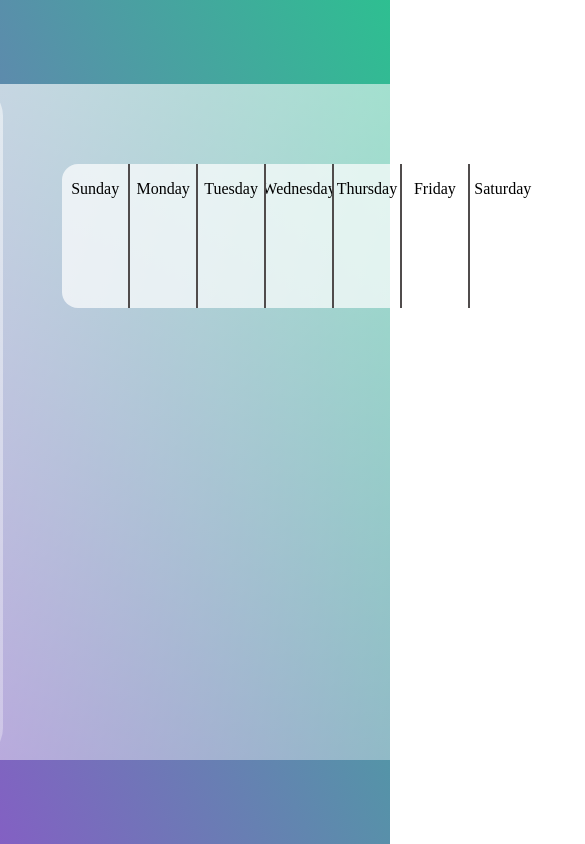
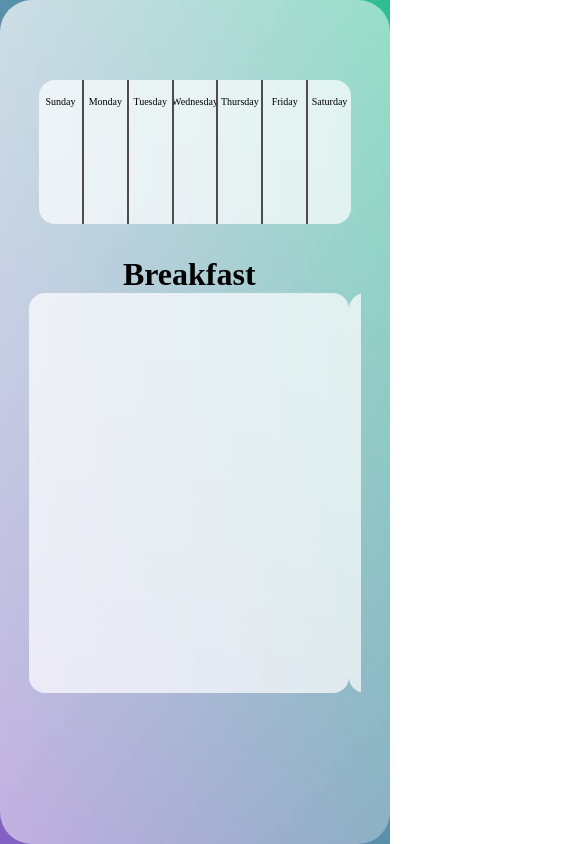
Before and after one commit to vamazzuca/meal.io, a React (Create React App) app: page /planner in a window 390 px wide. Shown: the whole page, 585 px wide, since content can reach past the window. Built offline with nearby package versions, Linux system fonts and the light colour scheme.

Commit message:
Created Planner Layout

```diff
--- /dev/null
+++ b/src/components/Day.js
@@ -0,0 +1,12 @@
+import Meal from "./Meal"
+
+
+export default function Day(props) {
+    return (
+        <div className="meals">
+            <Meal mealName = "Breakfast"/>
+            <Meal mealName = "Lunch"/>
+            <Meal mealName = "Dinner"/>
+        </div>
+    )
+}
--- /dev/null
+++ b/src/components/Meal.js
@@ -0,0 +1,8 @@
+export default function Meal(props) {
+    return (
+        <div className="meal-container">
+            <h1>{props.mealName}</h1>
+            <div className="meal-plan"></div>
+        </div>
+    )
+}
--- a/src/css/styles.css
+++ b/src/css/styles.css
@@ -6,22 +6,24 @@
 
 
 .body{
-    min-height: 100vh;
+    height: 100vh;
     background: linear-gradient(to right top, #8360c3, #2ebf91);
+
+    background-size: cover;
     display: flex;
     align-items: center;
     justify-content: center;
+    overflow: scroll;
 }
 
 
 .board{
     background: white;
     min-height: 80vh;
-    width: 80%;
+    width: 85%;
     background: linear-gradient(to right bottom, rgba(255, 255, 255,0.7), rgba(255, 255, 255,0.3));
     border-radius: 2rem;
     display: flex;
-    min-width: 50rem;
 }
 
 .sidebar {
@@ -39,7 +41,7 @@
     flex-direction: column;
     align-items: center;
     width: 80%;
-    min-width: 30rem;
+    overflow: hidden;
 }
 
 
@@ -74,12 +76,12 @@
 .week{
     margin-top: 5rem;
     width: 80%;
-    min-width: 20rem;
     height: 9rem;
     background: rgba(255, 255, 255,0.7);
     border-radius: 1rem;
     display: flex;
     flex-wrap: wrap;
+    overflow: scroll;
 
 
 }
@@ -93,6 +95,55 @@
 
 }
 
+.day:hover{
+    background: rgb(223, 218, 218);
+}
+
 .day:not(:first-child){
     border-left: 2px solid rgb(80, 76, 76);
+
 }
+
+
+.meals{
+    margin-top: 2rem;
+    display: flex;
+    width: 85%;
+    justify-content: space-between;
+    overflow: scroll;
+}
+
+.meal-container {
+    display: flex;
+    flex-direction: column;
+    text-align: center;
+}
+
+.meal-plan {
+    background: rgba(255, 255, 255,0.7);
+    width: 20rem;
+    height: 25rem;
+    border-radius: 1rem;
+
+}
+
+@media (max-width: 700px){
+
+    .board{
+        width: 100vw;
+    }
+    .content{
+        height: 100vh;
+        width: 100vw;
+    }
+
+    .sidebar {
+        width: 100%;
+        display: none;
+    }
+
+    .day {
+        font-size: 10px;
+    }
+
+}
--- a/src/pages/planner.js
+++ b/src/pages/planner.js
@@ -1,4 +1,5 @@
 import Board from "../components/Board"
+import Day from "../components/Day"
 
 export default function Planner() {
     return (
@@ -20,6 +21,9 @@ export default function Planner() {
 
                 </div>
 
+
+                <Day />
+
             </div>
         </div>
     )
--- a/src/pages/recipes.js
+++ b/src/pages/recipes.js
@@ -4,7 +4,6 @@ export default function Recipes() {
     return (
         <div className="board">
             <Board />
-
             <div className="content">
             <h1>Recipes</h1>
             </div>
```
